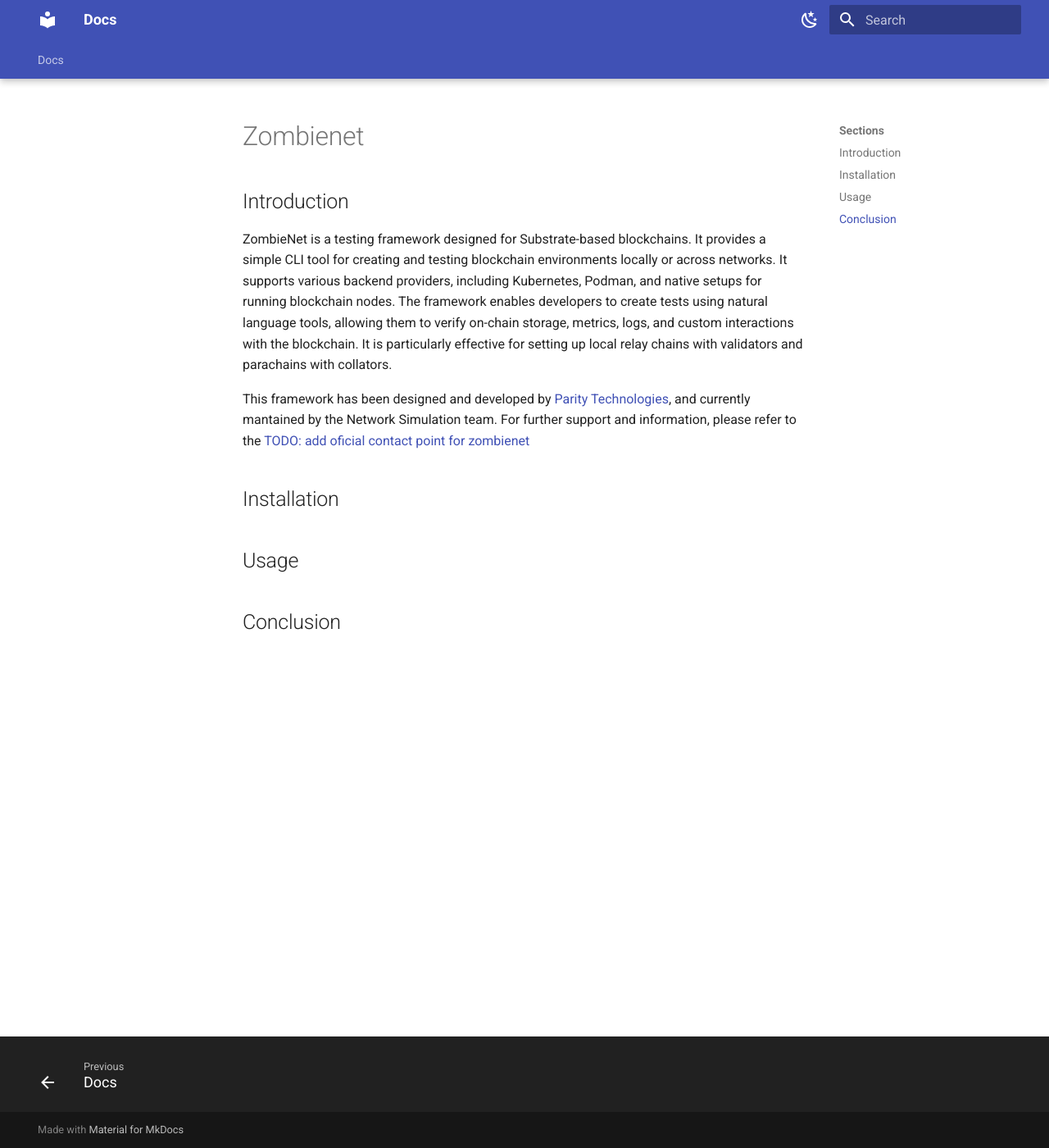
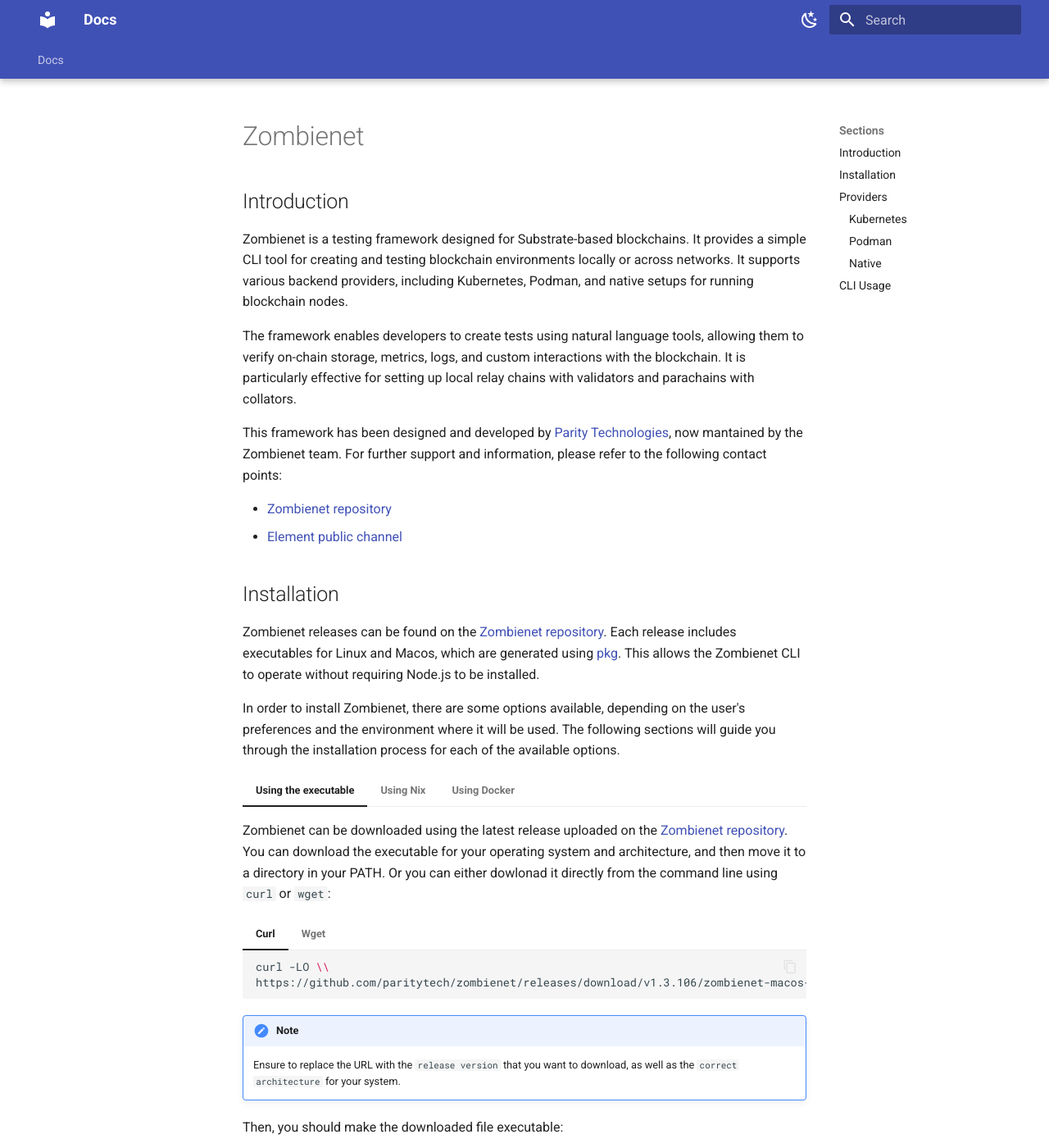
Before and after one commit to papermoonio/polkadot-ecosystem-docs-draft, an MkDocs documentation site: the page built from docs/dev-tools/zombienet/index.md, in a window 1280 px wide and 1400 px high. Shown: the whole window at 82% size. Built offline with MkDocs 1.6.1 and Material for MkDocs 9.7.7, drawn with Linux system fonts in a browser that asks for light colours; some of the changed text lies outside the part shown.

Commit message:
fix: updating installation paths

````diff
--- a/docs/dev-tools/zombienet/index.md
+++ b/docs/dev-tools/zombienet/index.md
@@ -7,12 +7,74 @@
 
 ## Introduction
 
-ZombieNet is a testing framework designed for Substrate-based blockchains. It provides a simple CLI tool for creating and testing blockchain environments locally or across networks. It supports various backend providers, including Kubernetes, Podman, and native setups for running blockchain nodes. The framework enables developers to create tests using natural language tools, allowing them to verify on-chain storage, metrics, logs, and custom interactions with the blockchain. It is particularly effective for setting up local relay chains with validators and parachains with collators.
+Zombienet is a testing framework designed for Substrate-based blockchains. It provides a simple CLI tool for creating and testing blockchain environments locally or across networks. It supports various backend providers, including Kubernetes, Podman, and native setups for running blockchain nodes.
 
-This framework has been designed and developed by [Parity Technologies]({{ https://www.parity.io/ }}){target=_blanket}, and currently mantained by the Network Simulation team. For further support and information, please refer to the [TODO: add oficial contact point for zombienet]({{ . }}){target=_blanket}
+The framework enables developers to create tests using natural language tools, allowing them to verify on-chain storage, metrics, logs, and custom interactions with the blockchain. It is particularly effective for setting up local relay chains with validators and parachains with collators.
+
+This framework has been designed and developed by [Parity Technologies]({{ https://www.parity.io/ }}){target=_blanket}, now mantained by the Zombienet team. For further support and information, please refer to the following contact points:
+
+- [Zombienet repository]( https://github.com/paritytech/zombienet ){target=_blanket}
+- [Element public channel]( https://matrix.to/#/!FWyuEyNvIFygLnWNMh:parity.io?via=parity.io&via=matrix.org&via=web3.foundation ){target=_blanket}
 
 ## Installation
 
-## Usage
 
-## Conclusion
+Zombienet releases can be found on the [Zombienet repository]( https://github.com/paritytech/zombienet ){target=_blanket}. Each release includes executables for Linux and Macos, which are generated using [pkg]( https://github.com/vercel/pkg ){target=_blanket}. This allows the Zombienet CLI to operate without requiring Node.js to be installed.
+
+In order to install Zombienet, there are some options available, depending on the user's preferences and the environment where it will be used. The following sections will guide you through the installation process for each of the available options.
+
+=== "Using the executable"
+
+    Zombienet can be downloaded using the latest release uploaded on the [Zombienet repository]( https://github.com/paritytech/zombienet/releases ){target=_blanket}. You can download the executable for your operating system and architecture, and then move it to a directory in your PATH. Or you can either dowlonad it directly from the command line using `curl` or `wget`:
+
+    === "Curl"
+        ```bash
+        curl -LO \\
+        https://github.com/paritytech/zombienet/releases/download/v1.3.106/zombienet-macos-arm64
+        ```
+    === "Wget"
+        ```bash
+        wget \\
+        https://github.com/paritytech/zombienet/releases/download/v1.3.106/zombienet-macos-arm64
+        ```
+    !!! note
+        Ensure to replace the URL with the `release version` that you want to download, as well as the `correct architecture` for your system.
+
+    Then, you should make the downloaded file executable:
+
+    ```bash
+    chmod +x zombienet-macos-arm64
+    ```
+    Finally, you can run the following command to check if the installation was successful, if so, it will display the version of the installed Zombienet:
+
+    ```bash
+    ./zombienet-macos-arm64 version
+    ```
+
+    !!! note
+        If you want to add the `zombienet` executable to your PATH, you can move it to a directory in your PATH, such as `/usr/local/bin`:
+        ```bash
+        mv zombienet-macos-arm64 /usr/local/bin/zombienet
+        ```
+
+=== "Using Nix"
+
+=== "Using Docker"
+
+
+## Providers
+
+Internally, Zombienet is a Javascript library, designed to run on Node.js and support different backend providers to run the nodes; at this moment [Kubernetes]( https://kubernetes.io/ ){target=_blanket}, [Podman]( https://podman.io/ ){target=_blanket} and, native are supported.
+
+It's important to note that each provider has its own specific requirements and installation steps. The following sections guide the installation process for each provider and the necessary requirements.
+
+### Kubernetes
+Lorem ipsum dolor sit amet, consectetur adipiscing elit. Nulla et euismod
+
+### Podman
+Lorem ipsum dolor sit amet, consectetur adipiscing elit. Nulla et euismod
+
+### Native
+Lorem ipsum dolor sit amet, consectetur adipiscing elit. Nulla et euismod
+
+## CLI Usage
````
